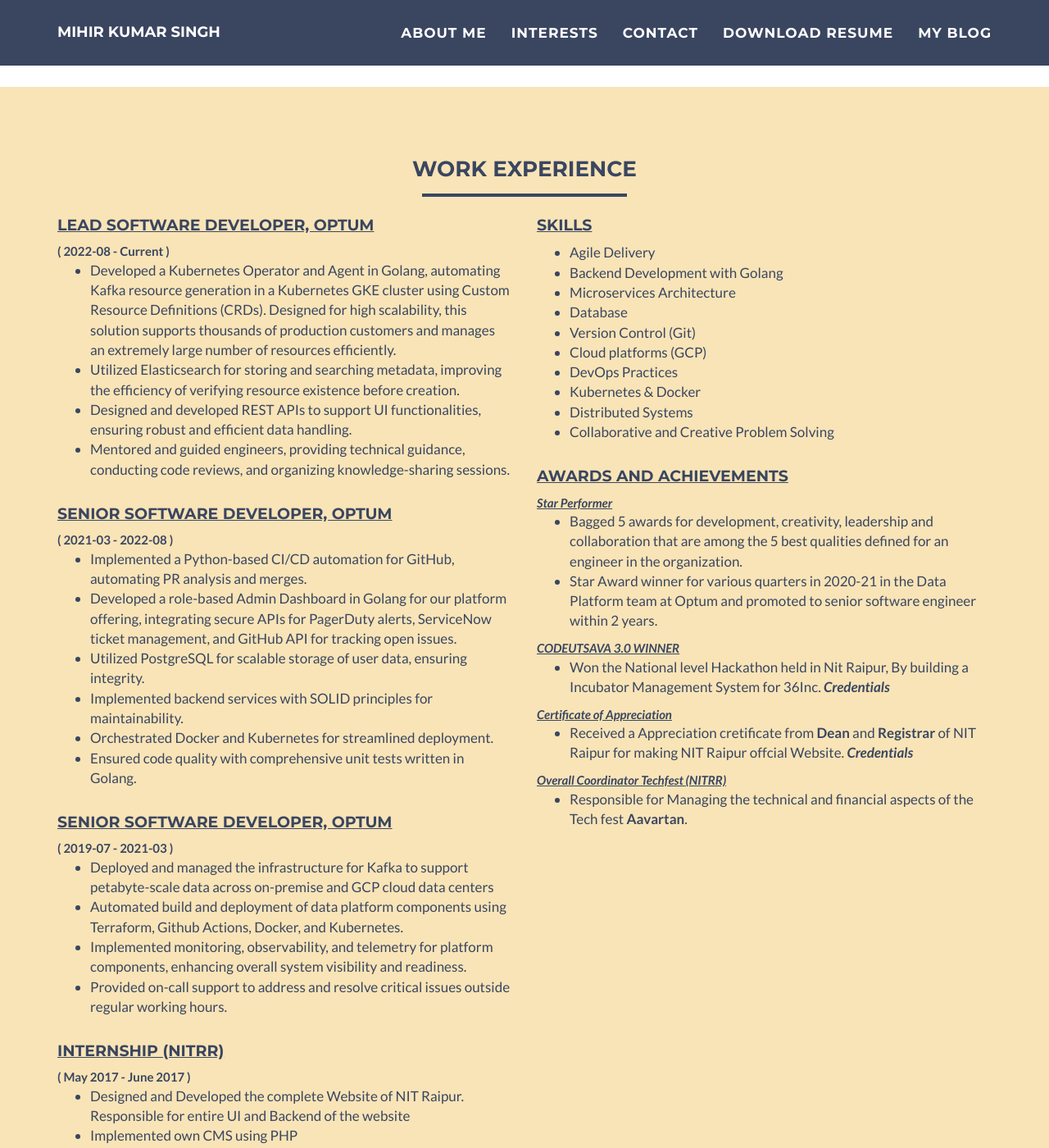
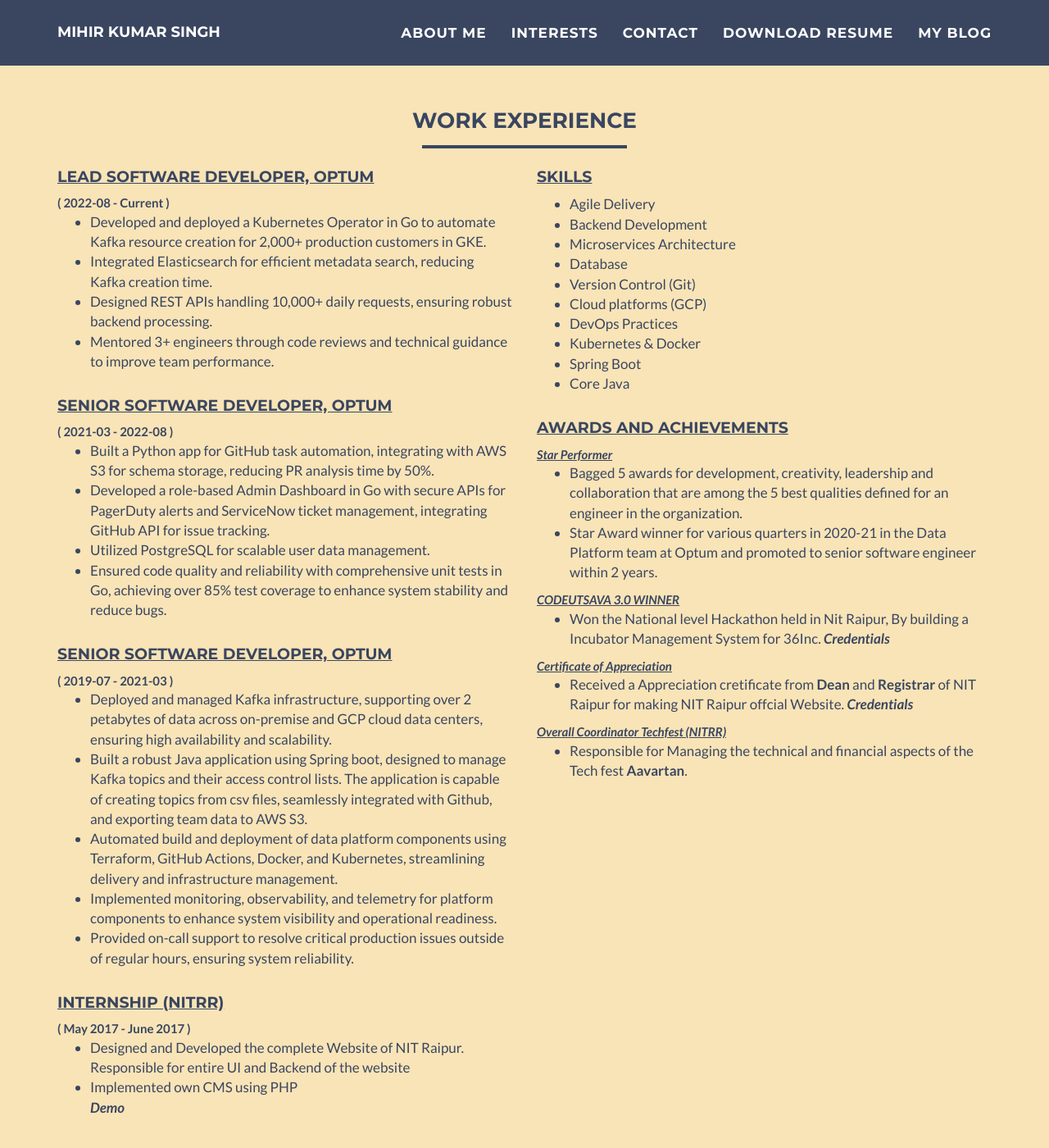
Before and after one commit to Mihirkumarsingh/portfolio, a Jekyll site: the page built from index.html, in a window 1280 px wide and 1400 px high, scrolled down 889 px. Shown: the whole window at 82% size. Built offline with Jekyll 4.4.1, drawn with Linux system fonts in a browser that asks for light colours; some of the changed text lies outside the part shown.

Commit message:
add files

```diff
--- a/_includes/about_me.html
+++ b/_includes/about_me.html
@@ -9,16 +9,13 @@
     <div class="row">
       <div class="col-sm-6">
         <p>
-          Versatile Lead Software Developer with over 5 years of professional
-          experience in software engineering. Expertise in Golang development,
-          microservices architecture, building scalable systems and cloud
-          technologies. Consistent in delivering clean, error-free, reliable
-          code to meet current or expected needs.
-        </p>
-        <p>
-          I love building things. While hard engineering problems are often
-          intrinsically fun to tackle, I'm most attracted to solving real
-          customer problems with a business justification.
+          I am a versatile software developer with over 5+ years of professional
+          experience in programming, architectural design, and technical
+          development. I have a strong background in building backend
+          microservices and leveraging cloud technologies to enhance system
+          performance. A self-directed leader, I excel at fostering a
+          collaborative and supportive team environment, ensuring everyone can
+          contribute their best ideas and skills.
         </p>
       </div>
       <div class="col-sm-6">
--- a/_includes/interests.html
+++ b/_includes/interests.html
@@ -10,39 +10,27 @@
          <div class="col-sm-6">
             <h4 style="margin-top:0"><u>Lead Software Developer, Optum</u></h4> <b>( 2022-08 - Current )</b>
             <ul>
-               <li>Developed a Kubernetes Operator and Agent in Golang, automating Kafka resource generation in a Kubernetes
-                  GKE cluster using Custom Resource Definitions (CRDs). Designed for high scalability, this solution supports
-                  thousands of production customers and manages an extremely large number of resources efficiently.</li>
-               <li>Utilized Elasticsearch for storing and searching metadata,
-                  improving the efficiency of verifying resource existence before creation.</li>
-               <li>Designed and developed REST APIs to support UI functionalities, ensuring
-                  robust and efficient data handling.</li>
-               <li>Mentored and guided engineers, providing technical guidance, conducting code reviews,
-                  and organizing knowledge-sharing sessions.</li>
+               <li>Developed and deployed a Kubernetes Operator in Go to automate Kafka resource creation for 2,000+ production customers in GKE.</li>
+               <li>Integrated Elasticsearch for efficient metadata search, reducing Kafka creation time.</li>
+               <li>Designed REST APIs handling 10,000+ daily requests, ensuring robust backend processing.</li>
+               <li>Mentored 3+ engineers through code reviews and technical guidance to improve team performance.</li>
             </ul>
             <br>
             <h4 style="margin-top:0"><u>Senior Software Developer, Optum</u></h4> <b>( 2021-03 - 2022-08 )</b>
             <ul>
-               <li>Implemented a Python-based CI/CD automation for GitHub, automating PR analysis and merges.</li>
-               <li>Developed a role-based Admin Dashboard in Golang for our platform offering,
-                  integrating secure APIs for PagerDuty alerts, ServiceNow ticket management,
-                  and GitHub API for tracking open issues.</li>
-               <li>Utilized PostgreSQL for scalable storage of user data, ensuring integrity.</li>
-               <li>Implemented backend services with SOLID principles for maintainability.</li>
-               <li>Orchestrated Docker and Kubernetes for streamlined deployment.</li>
-               <li>Ensured code quality with comprehensive unit tests written in Golang.</li>
+               <li>Built a Python app for GitHub task automation, integrating with AWS S3 for schema storage, reducing PR analysis time by 50%.</li>
+               <li>Developed a role-based Admin Dashboard in Go with secure APIs for PagerDuty alerts and ServiceNow ticket management, integrating GitHub API for issue tracking.</li>
+               <li>Utilized PostgreSQL for scalable user data management.</li>
+               <li>Ensured code quality and reliability with comprehensive unit tests in Go, achieving over 85% test coverage to enhance system stability and reduce bugs.</li>
             </ul>
             <br>
             <h4 style="margin-top:0"><u>Senior Software Developer, Optum</u></h4> <b>( 2019-07 - 2021-03 )</b>
             <ul>
-               <li>Deployed and managed the infrastructure for Kafka to support petabyte-scale data across
-                  on-premise and GCP cloud data centers</li>
-               <li> Automated build and deployment of data platform components using Terraform,
-                  Github Actions, Docker, and Kubernetes.</li>
-               <li>Implemented monitoring, observability, and telemetry
-                  for platform components, enhancing overall system visibility and readiness.</li>
-               <li>Provided on-call support to address and resolve critical issues
-                  outside regular working hours.</li>
+               <li>Deployed and managed Kafka infrastructure, supporting over 2 petabytes of data across on-premise and GCP cloud data centers, ensuring high availability and scalability.</li>
+               <li>Built a robust Java application using Spring boot, designed to manage Kafka topics and their access control lists. The application is capable of creating topics from csv files, seamlessly integrated with Github, and exporting team data to AWS S3.</li>
+               <li>Automated build and deployment of data platform components using Terraform, GitHub Actions, Docker, and Kubernetes, streamlining delivery and infrastructure management.</li>
+               <li>Implemented monitoring, observability, and telemetry for platform components to enhance system visibility and operational readiness.</li>
+               <li>Provided on-call support to resolve critical production issues outside of regular hours, ensuring system reliability.</li>
             </ul>
             <br>
             <h4 style="margin-top:0"><u>Internship (NITRR)</u></h4> <b>( May 2017 - June 2017 )</b>
@@ -57,15 +45,15 @@
             <h4 style="margin-top:0"><u>Skills</u></h4>
             <ul>
                <li>Agile Delivery</li>
-               <li>Backend Development with Golang</li>
+               <li>Backend Development</li>
                <li>Microservices Architecture</li>
                <li>Database</li>
                <li>Version Control (Git)</li>
                <li>Cloud platforms (GCP)</li>
                <li>DevOps Practices</li>
                <li>Kubernetes & Docker</li>
-               <li>Distributed Systems</li>
-               <li>Collaborative and Creative Problem Solving</li>
+               <li>Spring Boot</li>
+               <li>Core Java</li>
             </ul>
             <br>
             <h4 style="margin-top:0"><u>Awards and Achievements</u></h4>
```
